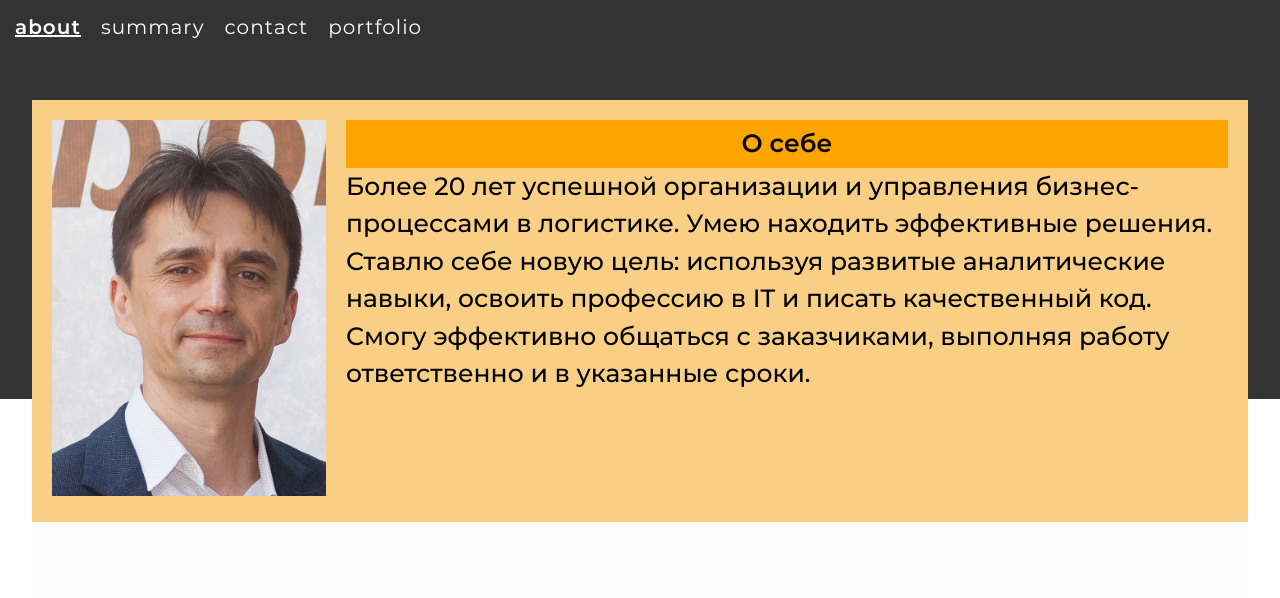
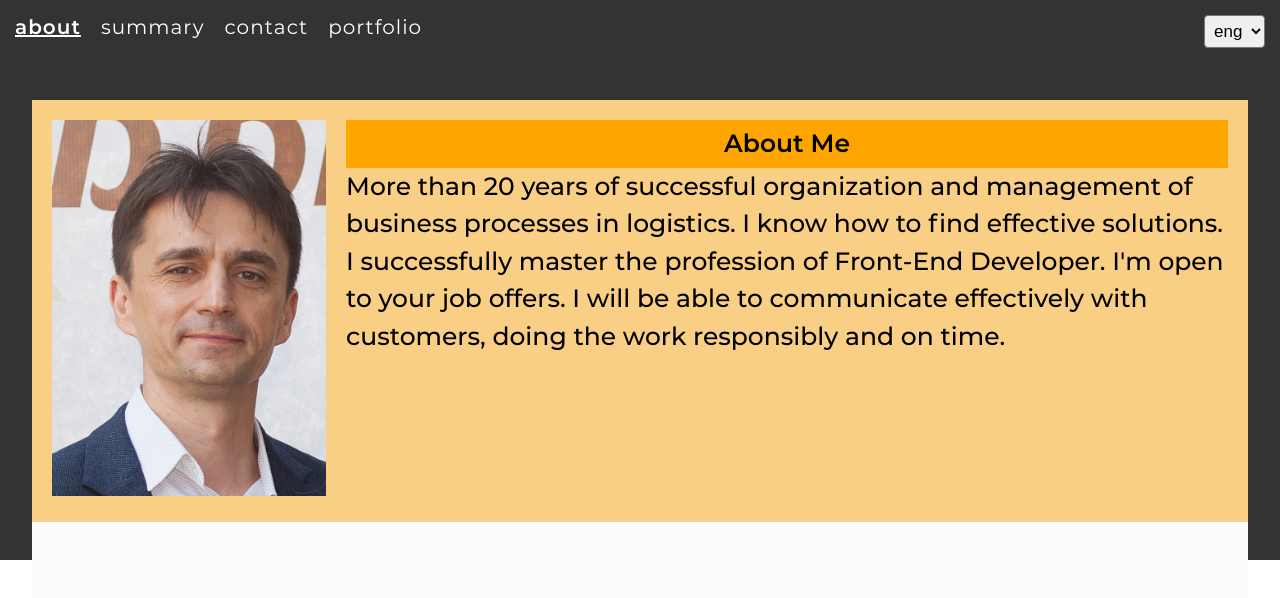
Before and after one commit to Dmitry0403/MyPage, a React app: page / in a window 1280 px wide. Shown: the top 598 px of the page. Built offline with nearby package versions, Linux system fonts and the light colour scheme.

Commit message:
added language select

```diff
--- a/src/components/Header/Header.tsx
+++ b/src/components/Header/Header.tsx
@@ -1,23 +1,28 @@
 import React, { useState } from "react";
 import { NavLink } from "react-router-dom";
-import { transform } from "typescript";
 import { LINKS } from "../../common";
+import { useLanguage } from "../../context";
 import css from "./styles.module.css";
 
 export const Header: React.FC = () => {
+    const { languageTheme, setLanguageTheme, language } = useLanguage();
+
     const links = ["about", "summary", "contact", "portfolio"];
+
     const [isActiveMenu, setIsActiveMenu] = useState(false);
 
-    const handleMenu = () => {
-        setIsActiveMenu((prevState) => !prevState);
-    };
+    const handleMenu = () => setIsActiveMenu((prevState) => !prevState);
 
-    const getStyleMenu = () => {
-        return isActiveMenu ? css.openMenu : css.closeMenu;
-    };
+    const handleCloseMenu = () => setIsActiveMenu(false);
 
-    const getStyleMemuIcon = () => {
-        return isActiveMenu ? css.closeMenuIcon : css.menuIcon;
+    const getStyleMenu = () => (isActiveMenu ? css.openMenu : css.closeMenu);
+
+    const getStyleMemuIcon = () =>
+        isActiveMenu ? css.closeMenuIcon : css.menuIcon;
+
+    const handleSelectLang = (e: React.ChangeEvent<HTMLSelectElement>) => {
+        const { value } = e.target;
+        setLanguageTheme(value === "eng" ? language.english : language.russian);
     };
 
     return (
@@ -34,12 +39,20 @@ export const Header: React.FC = () => {
                             className={({ isActive }) =>
                                 isActive ? css.activeMenuLink : css.menuLink
                             }
-                            onClick={handleMenu}
+                            onClick={handleCloseMenu}
                         >
                             {el}
                         </NavLink>
                     ))}
                 </div>
+                <select
+                    defaultValue={"eng"}
+                    className={css.select}
+                    onChange={handleSelectLang}
+                >
+                    <option value={"eng"}>eng</option>
+                    <option value={"рус"}>рус</option>
+                </select>
             </div>
         </div>
     );
--- a/src/components/Header/styles.module.css
+++ b/src/components/Header/styles.module.css
@@ -1,10 +1,13 @@
 .header {
+    background: rgb(51, 51, 51);
+    padding: 15px;
+    min-height: 70vh;
+}
+
+.menu {
     display: flex;
     justify-content: space-between;
     align-items: flex-start;
-    background: rgb(51, 51, 51);
-    padding: 15px;
-    min-height: 399px;
 }
 
 .menuLink {
@@ -19,6 +22,12 @@
 
 .menuIcon {
     display: none;
+}
+
+.select {
+    font-size: 17px;
+    padding: 5px;
+    border-radius: 4px;
 }
 
 @media screen and (min-width: 767px) {
--- /dev/null
+++ b/src/context/index.ts
@@ -0,0 +1 @@
+export { LanguageProvider, useLanguage } from "./languageContext";
--- /dev/null
+++ b/src/context/language.ts
@@ -0,0 +1,26 @@
+import React, { SetStateAction } from "react";
+
+export const language = {
+    russian: {
+        about: "О себе",
+        aboutContent:
+            "Более 20 лет успешной организации и управления бизнес-процессами в логистике. Умею находить эффективные решения.  Ставлю себе новую цель: используя развитые аналитические навыки, освоить профессию в IT и писать качественный код. Смогу эффективно общаться с заказчиками, выполняя работу ответственно и в указанные сроки.",
+    },
+    english: {
+        about: "About Me",
+        aboutContent:
+            "More than 20 years of successful organization and management of business processes in logistics. I know how to find effective solutions.  I successfully master the profession of Front-End Developer. I'm open to your job offers. I will be able to communicate effectively with customers, doing the work responsibly and on time.",
+    },
+};
+
+export type TLanguage = typeof language.english;
+
+interface ILanguageContext {
+    languageTheme: TLanguage;
+    setLanguageTheme: React.Dispatch<SetStateAction<TLanguage>>;
+}
+
+export const LanguageContext = React.createContext<ILanguageContext>({
+    languageTheme: language.english,
+    setLanguageTheme: () => {},
+});
--- /dev/null
+++ b/src/context/languageContext.tsx
@@ -0,0 +1,25 @@
+import React, { PropsWithChildren, useContext, useState } from "react";
+import { language, LanguageContext, TLanguage } from "./language";
+
+interface IComponent {}
+
+export const LanguageProvider = (props: PropsWithChildren<IComponent>) => {
+    const [languageTheme, setLanguageTheme] = useState<TLanguage>(
+        language.english
+    );
+    return (
+        <LanguageContext.Provider
+            value={{ languageTheme, setLanguageTheme }}
+            {...props}
+        />
+    );
+};
+
+export const useLanguage = () => {
+    const context = useContext(LanguageContext);
+    if (!context) {
+        throw new Error("useLanguage must be used within a LanguageContext");
+    }
+    const { languageTheme, setLanguageTheme } = context;
+    return { languageTheme, setLanguageTheme, language };
+};
--- a/src/index.tsx
+++ b/src/index.tsx
@@ -3,11 +3,14 @@ import ReactDOM from "react-dom";
 import "./styles/styles.css";
 import { BrowserRouter } from "react-router-dom";
 import { App } from "./components/App";
+import { LanguageProvider } from "./context";
 
 const Main: React.FC = () => {
     return (
         <BrowserRouter>
-            <App />
+            <LanguageProvider>
+                <App />
+            </LanguageProvider>
         </BrowserRouter>
     );
 };
--- a/src/pages/AboutPage/AboutPage.tsx
+++ b/src/pages/AboutPage/AboutPage.tsx
@@ -1,23 +1,18 @@
 import React from "react";
 import css from "./styles.module.css";
 import foto from "../../img/avatar2.jpg";
+import { useLanguage } from "../../context";
 
 export const AboutPage: React.FC = () => {
+    const { languageTheme: language } = useLanguage();
     return (
         <div className={css.aboutPage}>
             <div className={css.foto}>
                 <img src={foto} alt="foto" />
             </div>
             <div className={css.content}>
-                <div className={css.title}>О себе</div>
-                <div className={css.text}>
-                    Более 20 лет успешной организации и управления
-                    бизнес-процессами в логистике. Умею находить эффективные
-                    решения. Ставлю себе новую цель: используя развитые
-                    аналитические навыки, освоить профессию в IT и писать
-                    качественный код. Смогу эффективно общаться с заказчиками,
-                    выполняя работу ответственно и в указанные сроки.
-                </div>
+                <div className={css.title}>{language.about}</div>
+                <div className={css.text}>{language.aboutContent}</div>
             </div>
         </div>
     );
```
